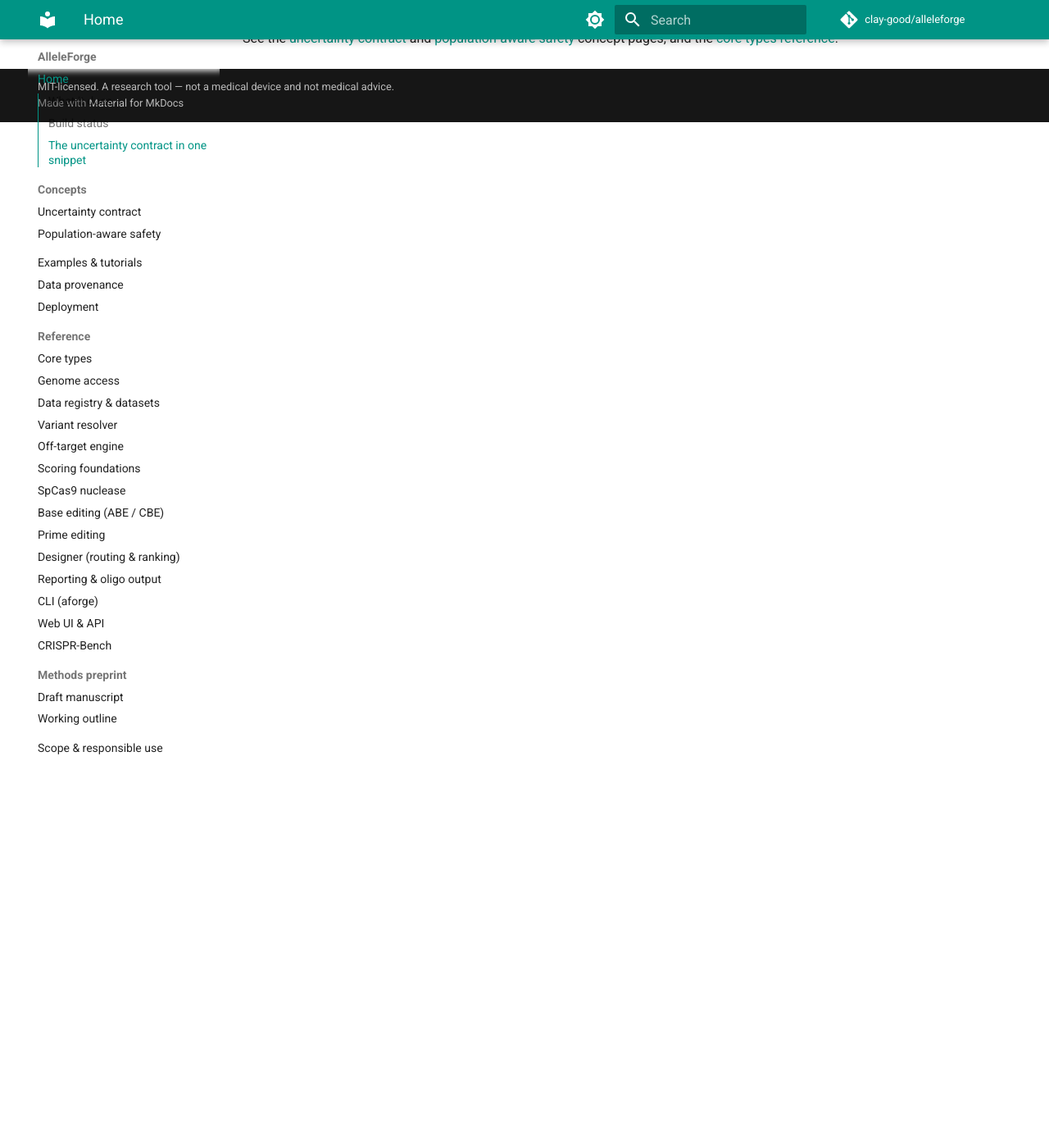
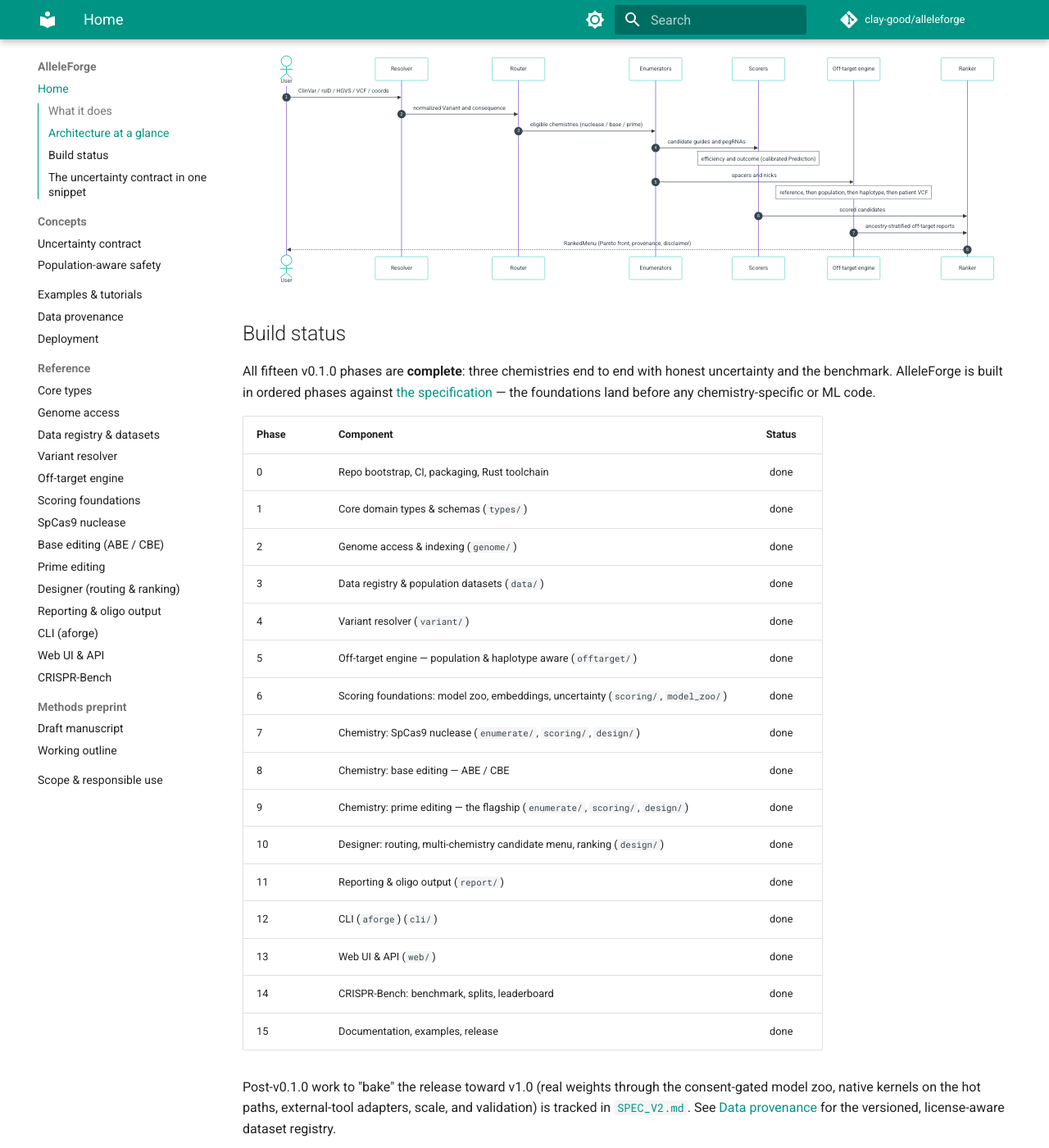
Before and after one commit to clay-good/alleleforge, an MkDocs documentation site: the page built from docs/index.md, in a window 1280 px wide and 1400 px high, scrolled down 1921 px. Shown: the whole window at 82% size. Built offline with MkDocs 1.6.1 and Material for MkDocs 9.7.7, drawn with Linux system fonts in a browser that asks for light colours; comment, search, counter and statistics services are not loaded; some of the changed text lies outside the part shown.

Commit message:
docs: render Mermaid diagrams on the site + fix stale build-status table
The README carried 13 Mermaid diagrams but the documentation site rendered
none — mkdocs never configured the Mermaid superfence, and no docs page held
a diagram. Enable Material's native Mermaid (pymdownx.superfences custom fence)
and give the docs home the layered architecture flowchart and the variant-first
journey sequence diagram, so the published site shows the system design as
figures rather than code.

Also fix a stale accuracy bug on the docs home: the build-status table still
marked Phase 14 (CRISPR-Bench) "next" and Phase 15 (docs/examples/release)
"planned" — both shipped. All fifteen v0.1.0 phases now read "done", with the
post-v0.1.0 roadmap pointed at SPEC_V2.md.

Verified: mkdocs build --strict is green and the diagrams render as
<pre class="mermaid"> blocks the Material bundle hydrates.

Co-Authored-By: Claude Opus 4.8 (1M context) <noreply@anthropic.com>

````diff
--- a/docs/index.md
+++ b/docs/index.md
@@ -21,10 +21,72 @@ every applicable chemistry, each carrying:
 - a **predicted edit outcome** distribution (indels / bystanders / byproducts);
 - a **population- and haplotype-aware off-target report**, ancestry-stratified by default.
 
+## Architecture at a glance
+
+AlleleForge is strictly layered — lower layers know nothing about higher ones, and the **Designer** is
+the only component that sees the whole pipeline. Every domain service is independently testable and
+usable on its own.
+
+```mermaid
+flowchart TB
+    subgraph I["Interfaces"]
+        PY["Python library"]
+        CLI["aforge CLI"]
+        WEB["Web UI (FastAPI + SPA)"]
+    end
+    subgraph O["Orchestration"]
+        DES["Designer: variant → routing → candidates → score → outcome → off-target → rank → report"]
+    end
+    subgraph D["Domain services"]
+        VR["Variant resolver<br/>(HGVS, ClinVar, dbSNP)"]
+        EN["Guide enumerators<br/>(cas9, base, prime)"]
+        SC["Scoring<br/>(efficiency, outcome, uncertainty)"]
+        OT["Off-target engine<br/>(population / haplotype)"]
+    end
+    subgraph F["Foundations"]
+        GA["Genome access<br/>(FASTA, FM-index)"]
+        DR["Data registry<br/>(gnomAD, ClinVar, consent-gated)"]
+        MZ["Model zoo<br/>(license + checksum gate)"]
+        CT["Core types and schemas"]
+    end
+    RUST["Rust / PyO3 — aforge_native: BWT off-target search · k-mer seeding · haplotype walking"]
+
+    I --> O --> D --> F
+    OT -.calls.-> RUST
+    EN -.calls.-> RUST
+```
+
+The variant-first request flows through the pipeline in one pass:
+
+```mermaid
+sequenceDiagram
+    autonumber
+    actor U as User
+    participant R as Resolver
+    participant Rt as Router
+    participant E as Enumerators
+    participant S as Scorers
+    participant X as Off-target engine
+    participant K as Ranker
+
+    U->>R: ClinVar / rsID / HGVS / VCF / coords
+    R->>Rt: normalized Variant and consequence
+    Rt->>E: eligible chemistries (nuclease / base / prime)
+    E->>S: candidate guides and pegRNAs
+    Note over S: efficiency and outcome (calibrated Prediction)
+    E->>X: spacers and nicks
+    Note over X: reference, then population, then haplotype, then patient VCF
+    S->>K: scored candidates
+    X->>K: ancestry-stratified off-target reports
+    K-->>U: RankedMenu (Pareto front, provenance, disclaimer)
+```
+
 ## Build status
 
-AlleleForge is built in ordered phases against [the specification](https://github.com/clay-good/alleleforge/blob/main/SPEC.md).
-The foundations land before any chemistry-specific or ML code.
+All fifteen v0.1.0 phases are **complete**: three chemistries end to end with honest uncertainty and the
+benchmark. AlleleForge is built in ordered phases against
+[the specification](https://github.com/clay-good/alleleforge/blob/main/SPEC.md) — the foundations land
+before any chemistry-specific or ML code.
 
 | Phase | Component | Status |
 |---|---|:---:|
@@ -42,10 +104,13 @@ The foundations land before any chemistry-specific or ML code.
 | 11 | Reporting & oligo output (`report/`) | done |
 | 12 | CLI (`aforge`) (`cli/`) | done |
 | 13 | Web UI & API (`web/`) | done |
-| 14 | CRISPR-Bench: benchmark, splits, leaderboard | next |
-| 15 | Documentation, examples, release | planned |
+| 14 | CRISPR-Bench: benchmark, splits, leaderboard | done |
+| 15 | Documentation, examples, release | done |
 
-See [Data provenance](data.md) for the versioned, license-aware dataset registry.
+Post-v0.1.0 work to "bake" the release toward v1.0 (real weights through the consent-gated model zoo,
+native kernels on the hot paths, external-tool adapters, scale, and validation) is tracked in
+[`SPEC_V2.md`](https://github.com/clay-good/alleleforge/blob/main/SPEC_V2.md). See
+[Data provenance](data.md) for the versioned, license-aware dataset registry.
 
 ## The uncertainty contract in one snippet
 
--- a/mkdocs.yml
+++ b/mkdocs.yml
@@ -56,7 +56,12 @@ nav:
 markdown_extensions:
   - admonition
   - pymdownx.details
-  - pymdownx.superfences
+  - pymdownx.superfences:
+      custom_fences:
+        # Render ```mermaid fenced blocks as diagrams (Material bundles mermaid.js).
+        - name: mermaid
+          class: mermaid
+          format: !!python/name:pymdownx.superfences.fence_code_format
   - tables
   - toc:
       permalink: true
````
Also changed, not shown: CHANGELOG.md (+9 -0 lines).
